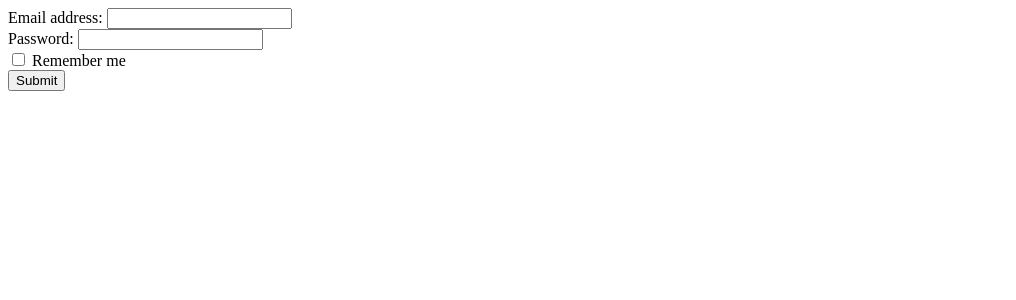
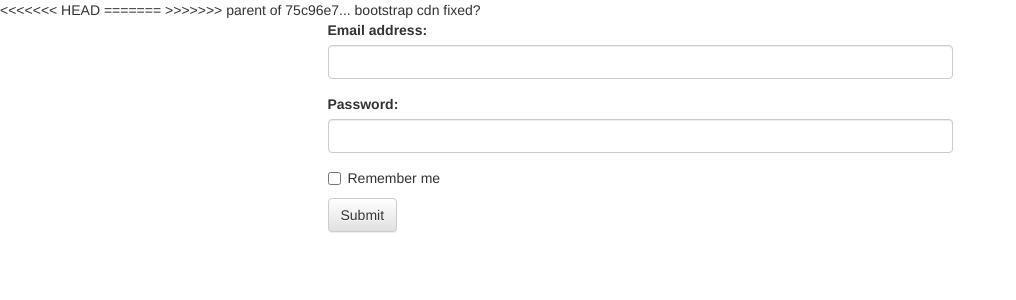
Before and after one commit to sbrown8/westernbiohacks, a PHP site: page / in a window 1280 px wide. Shown: the top 300 px of the page, without its empty margins (0-1016 px from the left). Run offline with PHP 8.4, Linux system fonts and the light colour scheme.

Commit message:
unknown index changes

```diff
--- a/index.php
+++ b/index.php
@@ -10,10 +10,17 @@ and open the template in the editor.
         <title>BioHack Project</title>
 		<script src="https://ajax.googleapis.com/ajax/libs/jquery/1.12.0/jquery.min.js"></script>
 			<!-- Latest compiled and minified CSS -->
+<<<<<<< HEAD
 			<link rel="stylesheet" src="css/bootstrap.min.css">
+=======
+			<link rel="stylesheet" href="https://maxcdn.bootstrapcdn.com/bootstrap/3.3.6/css/bootstrap.min.css" integrity="sha384-1q8mTJOASx8j1Au+a5WDVnPi2lkFfwwEAa8hDDdjZlpLegxhjVME1fgjWPGmkzs7" crossorigin="anonymous">
+
+			<!-- Optional theme -->
+			<link rel="stylesheet" href="https://maxcdn.bootstrapcdn.com/bootstrap/3.3.6/css/bootstrap-theme.min.css" integrity="sha384-fLW2N01lMqjakBkx3l/M9EahuwpSfeNvV63J5ezn3uZzapT0u7EYsXMjQV+0En5r" crossorigin="anonymous">
+>>>>>>> parent of 75c96e7... bootstrap cdn fixed?
 
 			<!-- Latest compiled and minified JavaScript -->
-			<script src="https://maxcdn.bootstrapcdn.com/bootstrap/3.3.6/js/bootstrap.min.js"></script>
+			<script src="https://maxcdn.bootstrapcdn.com/bootstrap/3.3.6/js/bootstrap.min.js" integrity="sha384-0mSbJDEHialfmuBBQP6A4Qrprq5OVfW37PRR3j5ELqxss1yVqOtnepnHVP9aJ7xS" crossorigin="anonymous"></script>
     </head>
     <body>
 		<div class="row">
```
